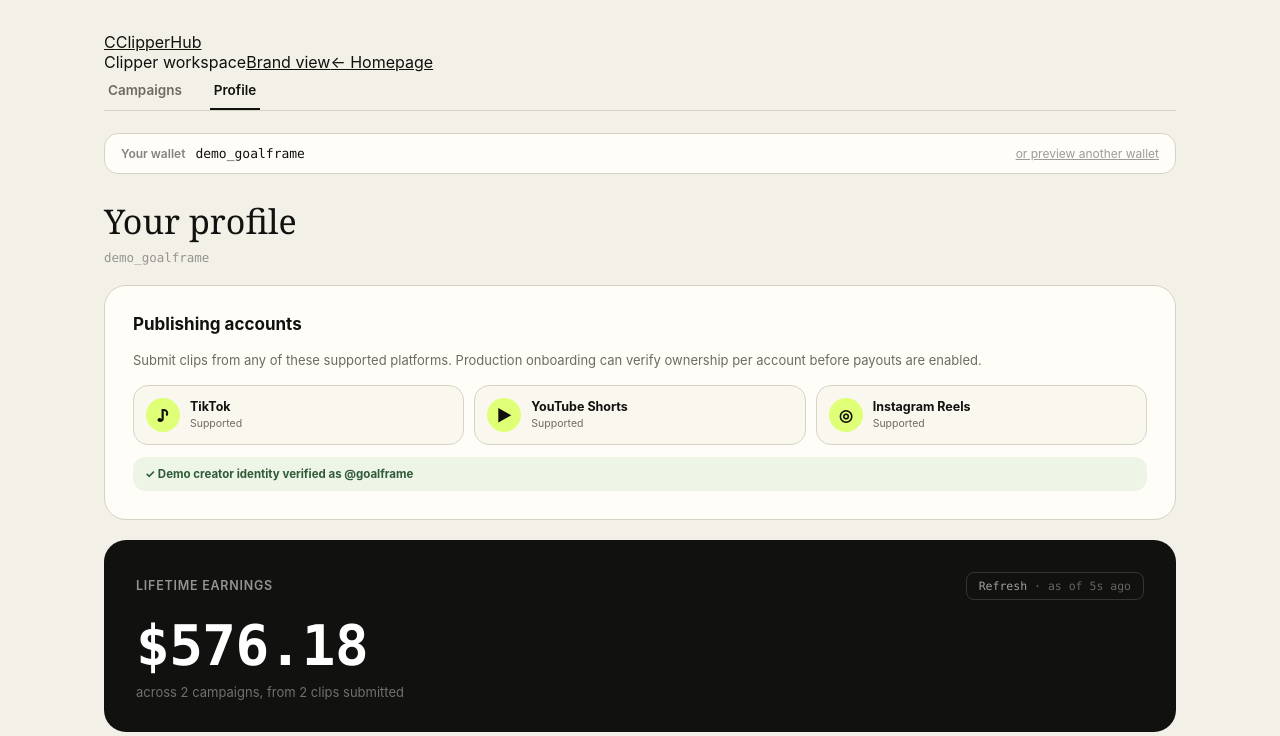
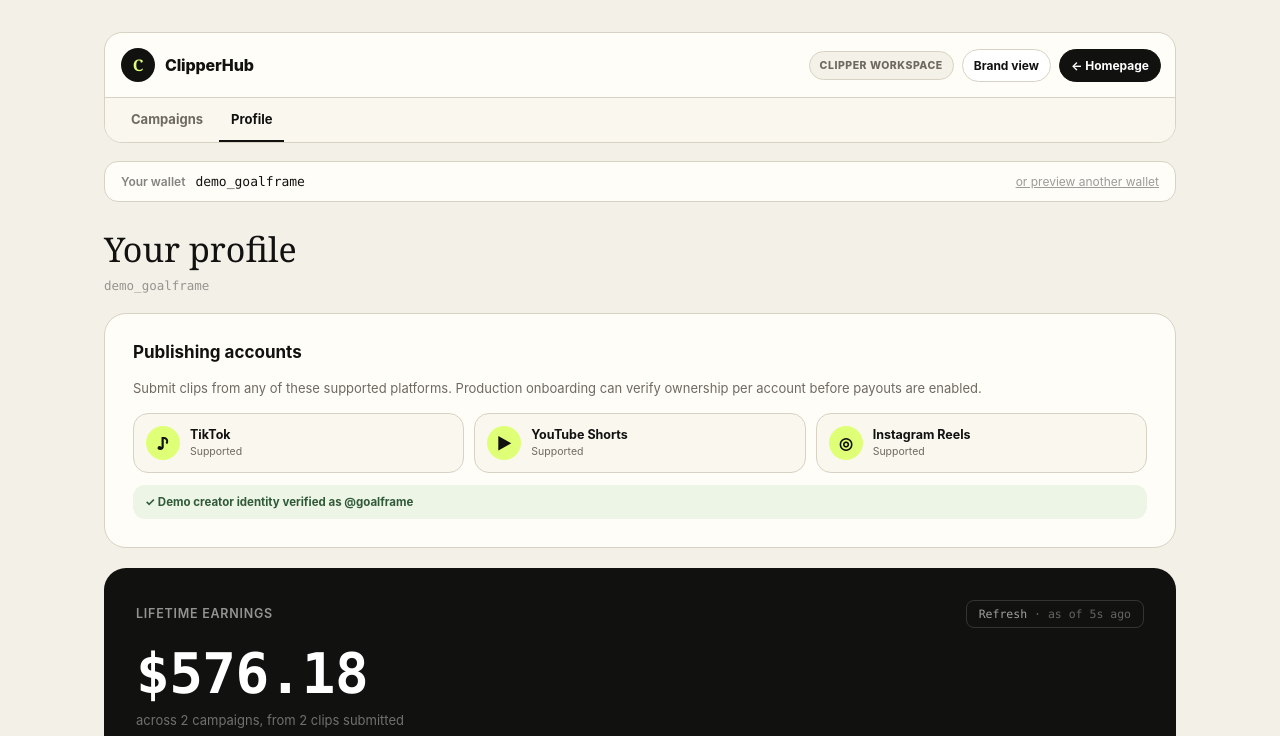
Before and after one commit to dondo511/testlp, a Next.js app in the folder clipstream-app/: page /clipper/profile in a window 1280 px wide. Shown: the top 736 px of the page. Built offline with nearby package versions, Linux system fonts and the light colour scheme.

Commit message:
Style improved ClipperHub workspace navigation

```diff
--- a/clipstream-app/components/shared/RoleNav.module.css
+++ b/clipstream-app/components/shared/RoleNav.module.css
@@ -1,27 +1,116 @@
-.nav {
-  display: flex;
-  gap: 4px;
-  margin-bottom: 22px;
-  border-bottom: 1px solid var(--line);
+.shell{
+  margin-bottom:18px;
+  border:1px solid var(--line);
+  border-radius:18px;
+  background:var(--card);
+  overflow:hidden;
+}
+.topRow{
+  min-height:64px;
+  padding:12px 14px 12px 16px;
+  display:flex;
+  align-items:center;
+  justify-content:space-between;
+  gap:16px;
+}
+.brand{
+  display:flex;
+  align-items:center;
+  gap:10px;
+  text-decoration:none;
+  color:var(--ink);
+  flex:0 0 auto;
+}
+.logoMark{
+  width:34px;
+  height:34px;
+  border-radius:50%;
+  display:grid;
+  place-items:center;
+  background:var(--ink);
+  color:var(--lime);
+  font-family:var(--font-display);
+  font-weight:700;
+}
+.wordmark{
+  font-size:16px;
+  font-weight:850;
+  letter-spacing:-.01em;
+}
+.actions{
+  display:flex;
+  align-items:center;
+  justify-content:flex-end;
+  gap:8px;
+  flex-wrap:wrap;
+}
+.roleBadge{
+  padding:7px 10px;
+  border-radius:999px;
+  background:#f4f1e8;
+  border:1px solid var(--line);
+  color:var(--muted);
+  font-size:10.5px;
+  font-weight:800;
+  text-transform:uppercase;
+  letter-spacing:.05em;
+}
+.switchRole,
+.homeAction{
+  text-decoration:none;
+  font-size:12px;
+  font-weight:750;
+  border-radius:999px;
+  padding:8px 11px;
+}
+.switchRole{
+  color:var(--ink);
+  border:1px solid var(--line);
+  background:#fff;
+}
+.switchRole:hover{
+  border-color:#aaa38f;
+}
+.homeAction{
+  color:#fff;
+  background:var(--ink);
+  border:1px solid var(--ink);
+}
+.nav{
+  display:flex;
+  gap:4px;
+  padding:0 14px;
+  border-top:1px solid var(--line);
+  background:#faf7ef;
 }
 .tab,
-.tabActive {
-  display: inline-block;
-  padding: 10px 4px;
-  margin-right: 20px;
-  font-size: 13.5px;
-  font-weight: 600;
-  text-decoration: none;
-  border-bottom: 2px solid transparent;
-  transition: color 0.15s cubic-bezier(0.2, 0.8, 0.2, 1), border-color 0.15s cubic-bezier(0.2, 0.8, 0.2, 1);
+.tabActive{
+  display:inline-flex;
+  align-items:center;
+  min-height:44px;
+  padding:0 12px;
+  font-size:13px;
+  font-weight:750;
+  text-decoration:none;
+  border-bottom:2px solid transparent;
+  transition:color .15s ease,border-color .15s ease;
 }
-.tab {
-  color: var(--muted);
+.tab{color:var(--muted)}
+.tab:hover{color:var(--ink)}
+.tabActive{
+  color:var(--ink);
+  border-bottom-color:var(--ink);
 }
-.tab:hover {
-  color: rgba(10, 10, 10, 0.75);
+@media(max-width:700px){
+  .topRow{
+    align-items:flex-start;
+    flex-direction:column;
+  }
+  .actions{
+    width:100%;
+    justify-content:flex-start;
+  }
+  .roleBadge{display:none}
+  .homeAction{margin-left:auto}
+  .nav{overflow:auto}
 }
-.tabActive {
-  color: var(--ink);
-  border-bottom-color: var(--ink);
-}
```
